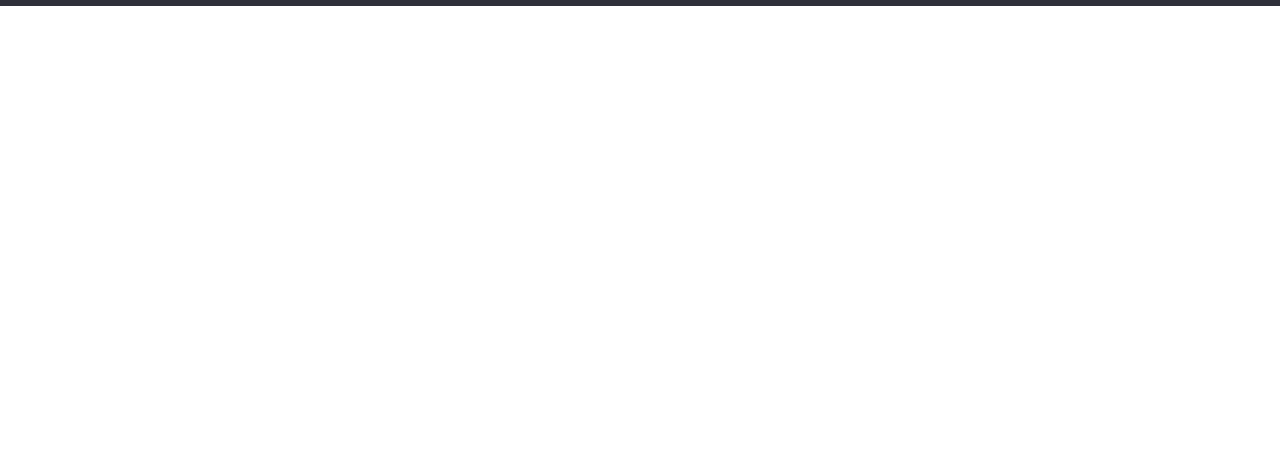
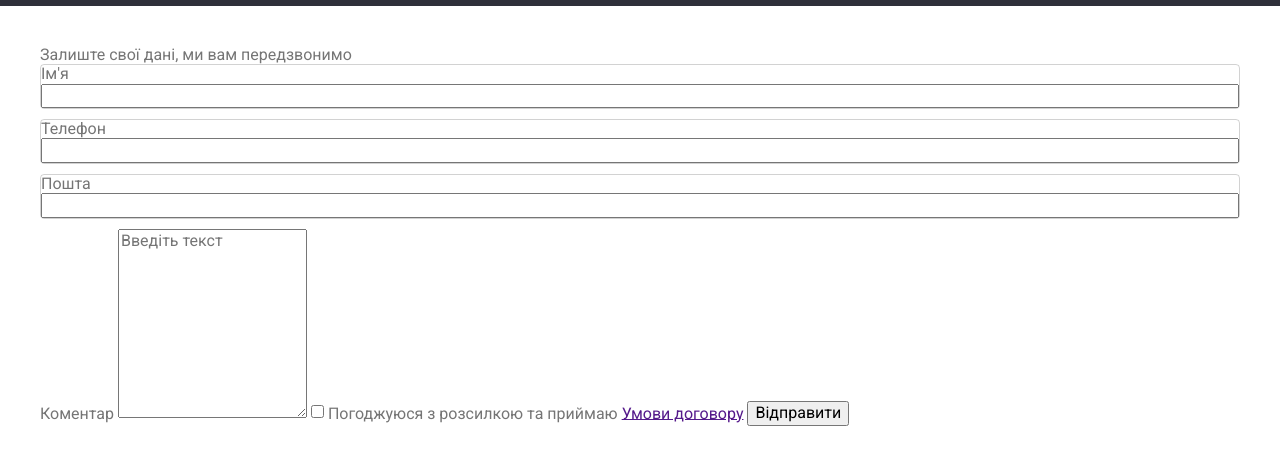
Before and after one commit to Basiuk1/goit-markup-hw-08, a plain HTML site: page index.html in a window 1280 px wide. Shown: the part 2923-3386 px from the top of the page. Before the commit the page ends 2929 px from the top, so only its background shows below. Drawn offline with nearby package versions, Linux system fonts and the light colour scheme.

Commit message:
Початок домашньої роботи 6

```diff
--- a/index.html
+++ b/index.html
@@ -390,12 +390,38 @@
     <div class="backdrop is-hidden" data-modal>
       <div class="modal">
         <button type="button" class="close-button" data-modal-close>
-          <svg class="close-icon" widht="18" height="18">
+          <svg class="close-icon" width="18" height="18">
             <use href="./images/icons.svg#close"></use>
           </svg>
         </button>
       </div>
     </div>
+    <form class="form">
+      Залиште свої дані, ми вам передзвонимо
+      <div class="form-field">
+        <label for="name">Ім'я</label>
+        <input type="text" name="name" id="name" />
+      </div>
+
+      <div class="form-field">
+        <label for="tel">Телефон</label>
+        <input type="tel" name="tel" id="tel" />
+      </div>
+
+      <div class="form-field">
+        <label for="mail">Пошта</label>
+        <input type="email" name="mail" id="mail" />
+      </div>
+
+      <label for="comment">Коментар</label>
+      <textarea name="comment" id="comment" rows="10" placeholder="Введіть текст"></textarea>
+
+      <label for="checkbox"></label>
+      <input type="checkbox" name="" id="checkbox" />
+      Погоджуюся з розсилкою та приймаю
+      <a href="">Умови договору</a>
+      <button type="submit">Відправити</button>
+    </form>
     <script src="./modal.js"></script>
   </body>
 </html>
--- a/styles/styles.css
+++ b/styles/styles.css
@@ -630,6 +630,18 @@
   cursor: pointer;
 }
 
+.form {
+  padding: 40px;
+}
+
+.form-field {
+  border: 1px solid rgba(33, 33, 33, 0.2);
+  border-radius: 4px;
+  display: flex;
+  flex-direction: column;
+  margin-bottom: 10px;
+}
+
 /* Стилі для portfolio.html */
 
 /* Фільтр */
```
